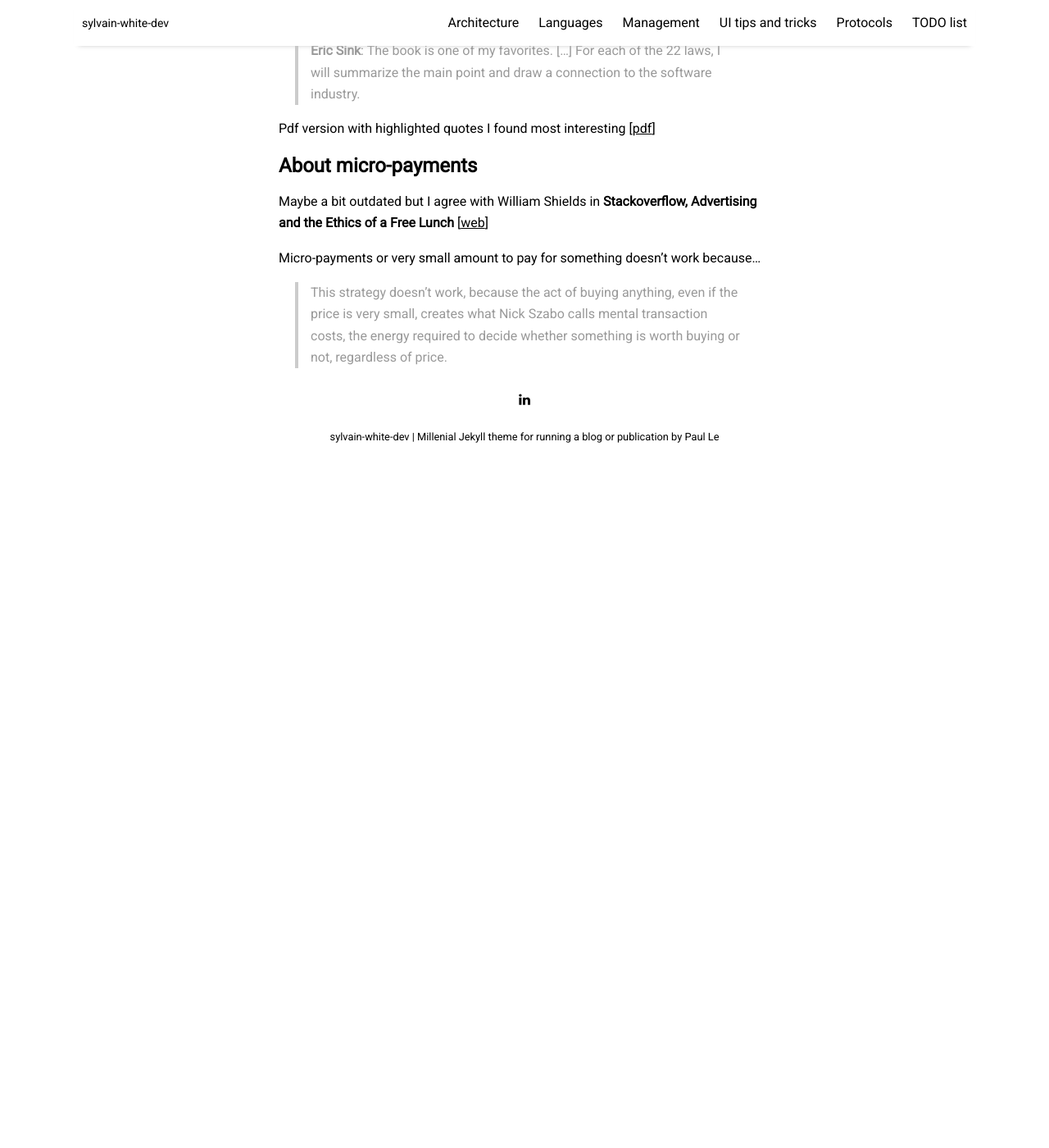
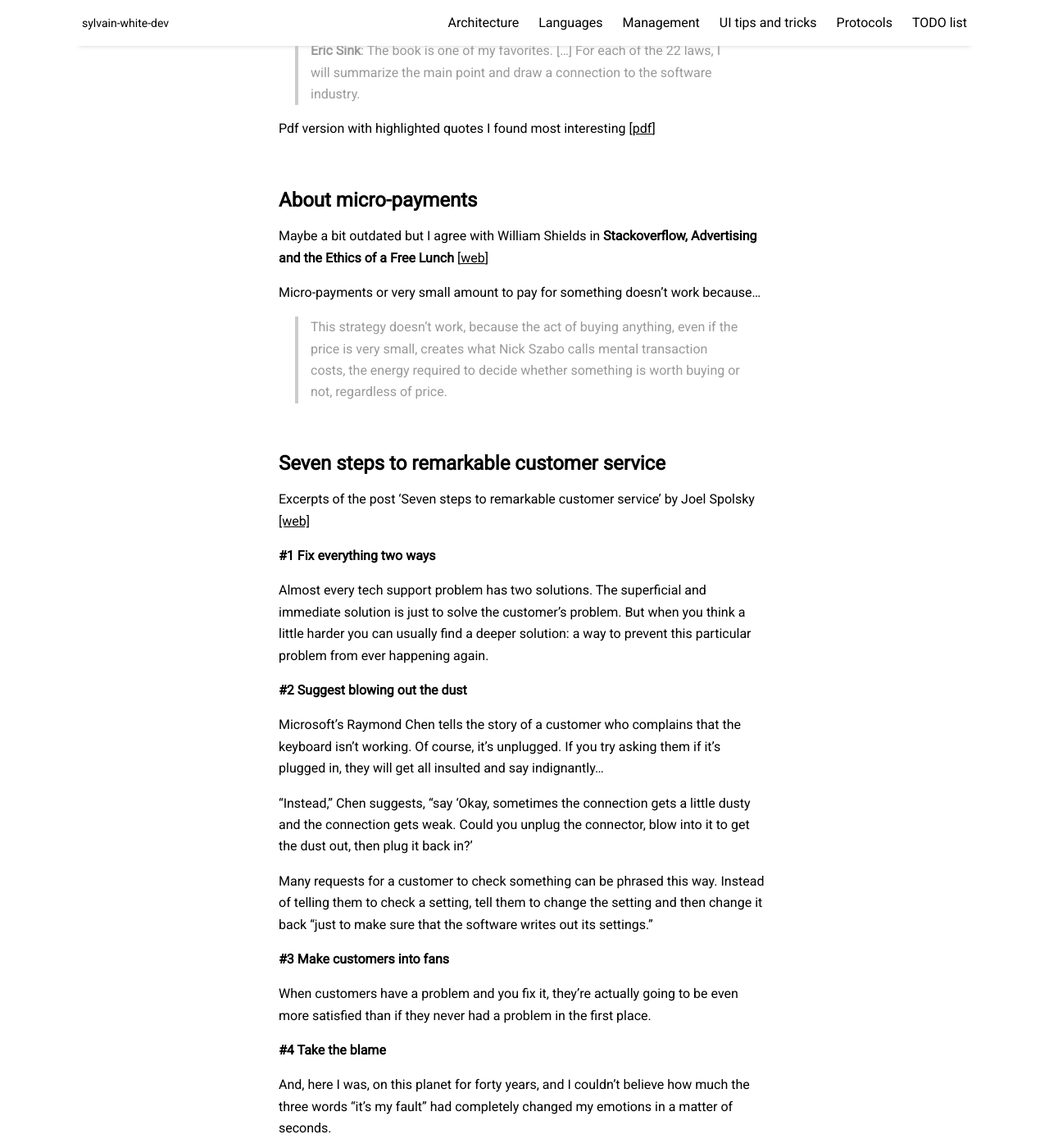
Before and after one commit to sylvainwhite/sylvain-white-dev, a Jekyll site: the page built from _posts/2019-06-07-onMarketing.md, in a window 1280 px wide and 1400 px high, scrolled down 270 px. Shown: the whole window at 82% size. Built offline with Jekyll 4.4.1, drawn with Linux system fonts in a browser that asks for light colours; nearby versions of some CDN libraries; before the commit the page ends 900 px from its top, so only the background shows below that; some of the changed text lies outside the part shown.

Commit message:
Add item on customer service

```diff
--- a/_posts/2019-06-07-onMarketing.md
+++ b/_posts/2019-06-07-onMarketing.md
@@ -17,6 +17,8 @@
 
 Pdf version with highlighted quotes I found most interesting [[pdf]({{ site.github.url }}/resources/marketingForGeeks.pdf){:target="_blank"}]
 
+<br/>
+
 ## About micro-payments
 
 Maybe a bit outdated but I agree with William Shields in **Stackoverflow, Advertising and the Ethics of a Free Lunch** [[web](http://www.cforcoding.com/2009/10/stackoverflow-advertising-and-ethics-of.html){:target="_blank"}]
@@ -24,3 +26,53 @@
 Micro-payments or very small amount to pay for something doesn't work because...
 
 > This strategy doesn't work, because the act of buying anything, even if the price is very small, creates what Nick Szabo calls mental transaction costs, the energy required to decide whether something is worth buying or not, regardless of price.
+
+<br/>
+
+## Seven steps to remarkable customer service
+
+Excerpts of the post 'Seven steps to remarkable customer service' by Joel Spolsky
+[[web]](https://www.joelonsoftware.com/2007/02/19/seven-steps-to-remarkable-customer-service/){:target="_blank"}
+
+
+**#1 Fix everything two ways**
+
+Almost every tech support problem has two solutions. The superficial and immediate solution is just to solve the customer’s problem. But when you think a little harder you can usually find a deeper solution: a way to prevent this particular problem from ever happening again.
+
+**#2 Suggest blowing out the dust**
+
+Microsoft’s Raymond Chen tells the story of a customer who complains that the keyboard isn’t working. Of course, it’s unplugged. If you try asking them if it’s plugged in, they will get all insulted and say indignantly...
+
+“Instead,” Chen suggests, “say ‘Okay, sometimes the connection gets a little dusty and the connection gets weak. Could you unplug the connector, blow into it to get the dust out, then plug it back in?’
+
+Many requests for a customer to check something can be phrased this way. Instead of telling them to check a setting, tell them to change the setting and then change it back “just to make sure that the software writes out its settings.”
+
+**#3 Make customers into fans**
+
+When customers have a problem and you fix it, they’re actually going to be even more satisfied than if they never had a problem in the first place.
+
+**#4 Take the blame**
+
+And, here I was, on this planet for forty years, and I couldn’t believe how much the three words “it’s my fault” had completely changed my emotions in a matter of seconds.
+
+**#5 Memorize awkward phrases**
+
+It’s easy to get caught up in the emotional heat of the moment when someone is complaining.
+
+The solution is to memorize some key phrases, and practice saying them, so that when you need to say them, you can forget your testosterone and make a customer happy.
+
+- “I’m sorry, it’s my fault.”
+- “I’m sorry, I can’t accept your money. The meal’s on me.”
+- “That’s terrible, please tell me what happened so I can make sure it never happens again
+
+**#6 Practice puppetry**
+
+There is only one way to survive angry customers emotionally: you have to realize that they’re not angry at you; they’re angry at your business.
+
+**#7 Greed will get you nowhere**
+
+The no-questions-asked 90-day money back guarantee was one of the best decisions we ever made at Fog Creek... Try calling on the 91st or 92nd or 203rd day. You’ll still get it back. We really don’t want your money if you’re not satisfied.
+
+**#8 (Bonus!) Give customer service people a career path**
+
+The last important lesson we learned here at Fog Creek is that you need very highly qualified people talking to customers.
```
